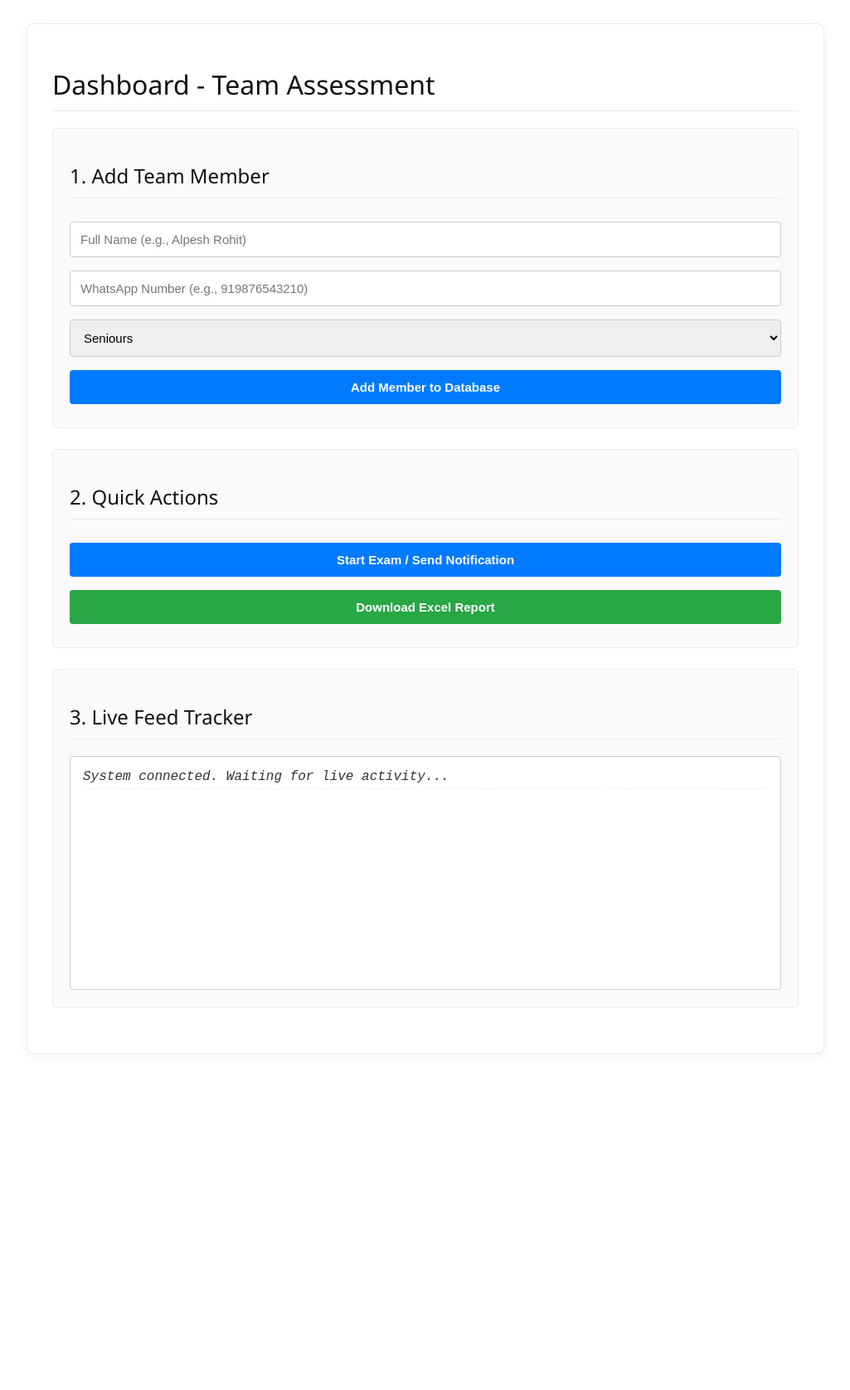
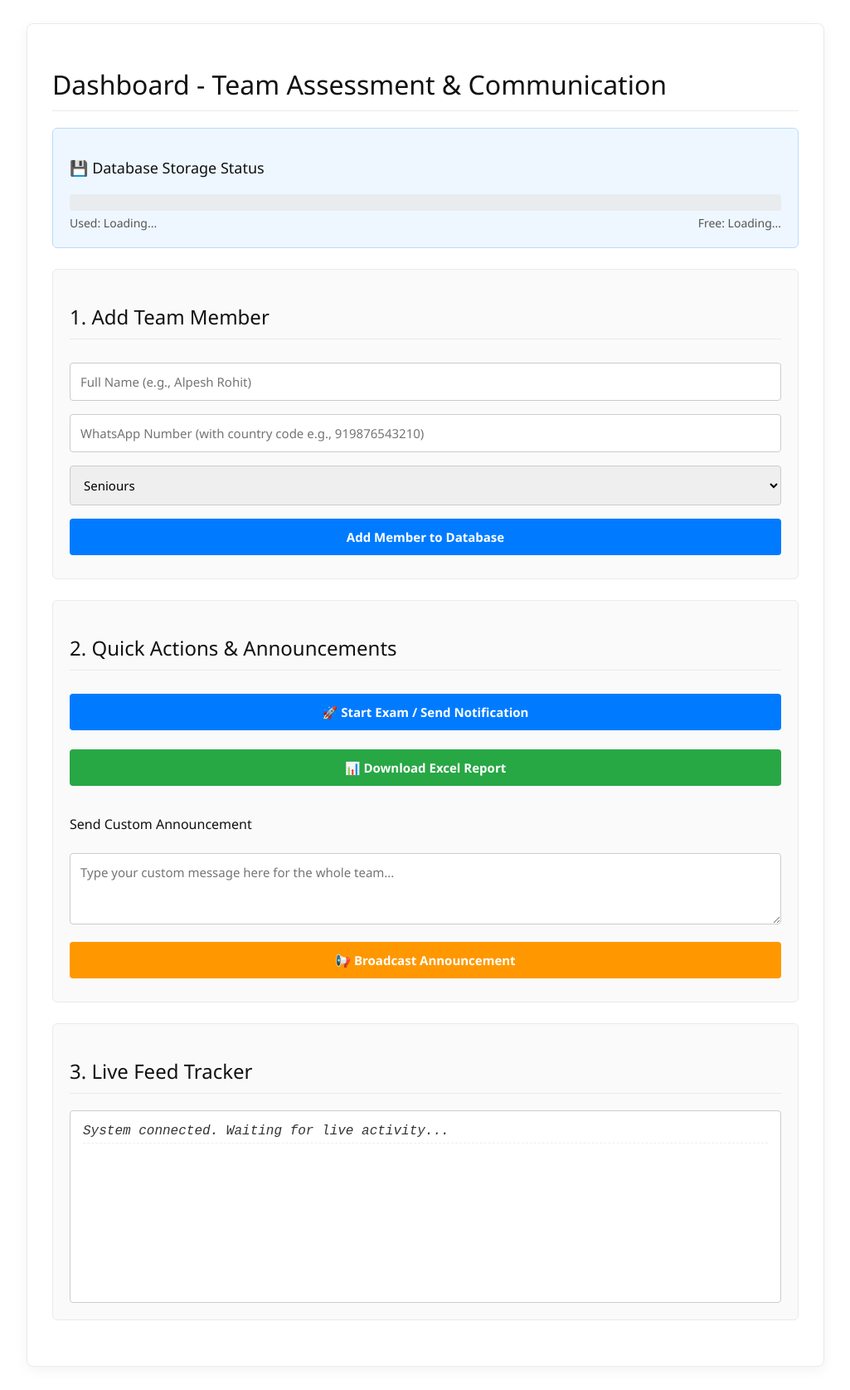
Before and after one commit to vijayved690-ux/sales-uic-quiz, a Flask app: page / in a window 1280 px wide. Shown: the whole page at 83% size, without its empty margins (127-1152 px from the left). Before the commit the page ends 1270 px from the top, so only its background shows below. Run offline with Flask 3, Linux system fonts and the light colour scheme; some libraries are stand-ins or nearby versions.

Commit message:
Update index.html

```diff
--- a/templates/index.html
+++ b/templates/index.html
@@ -20,12 +20,14 @@
             box-shadow: 0 4px 15px rgba(0,0,0,0.05);
             border: 1px solid #eaeaea;
         }
+        h1, h2, h3 {
+            color: #111111;
+            font-weight: 500;
+        }
         h1, h2 {
-            color: #111111;
             border-bottom: 1px solid #eaeaea;
             padding-bottom: 10px;
             margin-bottom: 20px;
-            font-weight: 500;
         }
         .box {
             border: 1px solid #eaeaea;
@@ -34,7 +36,7 @@
             border-radius: 6px;
             background-color: #fafafa;
         }
-        input, select, button {
+        input, select, button, textarea {
             padding: 12px;
             margin: 8px 0;
             width: 100%;
@@ -42,8 +44,9 @@
             border: 1px solid #cccccc;
             border-radius: 4px;
             font-size: 15px;
+            font-family: inherit;
         }
-        input:focus, select:focus {
+        input:focus, select:focus, textarea:focus {
             outline: none;
             border-color: #007bff;
             box-shadow: 0 0 5px rgba(0,123,255,0.2);
@@ -56,41 +59,70 @@
             font-weight: 600;
             transition: background-color 0.3s ease;
         }
-        button:hover {
-            background-color: #0056b3;
-        }
-        .btn-success {
-            background-color: #28a745;
-        }
-        .btn-success:hover {
-            background-color: #218838;
-        }
+        button:hover { background-color: #0056b3; }
+        .btn-success { background-color: #28a745; }
+        .btn-success:hover { background-color: #218838; }
+        .btn-warning { background-color: #ff9800; }
+        .btn-warning:hover { background-color: #e68a00; }
+
         #live-feed {
             background: #ffffff;
             color: #333333;
             padding: 15px;
-            height: 250px;
+            height: 200px;
             overflow-y: auto;
             font-family: 'Courier New', Courier, monospace;
             border: 1px solid #cccccc;
             border-radius: 4px;
         }
-        .feed-item {
-            margin-bottom: 8px;
-            border-bottom: 1px dashed #eee;
-            padding-bottom: 5px;
+        .feed-item { margin-bottom: 8px; border-bottom: 1px dashed #eee; padding-bottom: 5px; }
+
+        /* Storage Progress Bar Styles */
+        .storage-bar-bg {
+            background-color: #e9ecef;
+            border-radius: 4px;
+            height: 20px;
+            width: 100%;
+            overflow: hidden;
+            margin-top: 10px;
+        }
+        .storage-bar-fill {
+            background-color: #28a745;
+            height: 100%;
+            width: 0%;
+            transition: width 0.5s ease-in-out;
+        }
+        .storage-text {
+            font-size: 14px;
+            color: #555;
+            margin-top: 5px;
+            display: flex;
+            justify-content: space-between;
         }
     </style>
     <script src="https://cdnjs.cloudflare.com/ajax/libs/socket.io/4.0.1/socket.io.js"></script>
 </head>
 <body>
     <div class="container">
-        <h1>Dashboard - Team Assessment</h1>
+
+        <h1>Dashboard - Team Assessment & Communication</h1>
+
+        <!-- Storage Status Box -->
+        <div class="box" style="background-color: #eef7ff; border-color: #b8daff;">
+            <h2 style="border-bottom: none; margin-bottom: 0px; font-size: 18px;">💾 Database Storage Status</h2>
+            <div class="storage-bar-bg">
+                <div id="storage-fill" class="storage-bar-fill"></div>
+            </div>
+            <div class="storage-text">
+                <span id="storage-used">Used: Loading...</span>
+                <span id="storage-free">Free: Loading...</span>
+            </div>
+        </div>
 
         <div class="box">
             <h2>1. Add Team Member</h2>
             <input type="text" id="name" placeholder="Full Name (e.g., Alpesh Rohit)">
-            <input type="text" id="phone" placeholder="WhatsApp Number (e.g., 919876543210)">
+            <input type="text" id="phone" placeholder="WhatsApp Number (with country code e.g., 919876543210)">
             <select id="role">
                 <option value="Seniours">Seniours</option>
                 <option value="Buddies">Buddies</option>
@@ -99,9 +131,13 @@
         </div>
 
         <div class="box">
-            <h2>2. Quick Actions</h2>
-            <button onclick="triggerExam()">Start Exam / Send Notification</button>
-            <button class="btn-success" onclick="window.location.href='/export_excel'">Download Excel Report</button>
+            <h2>2. Quick Actions & Announcements</h2>
+            <button onclick="triggerExam()" style="margin-bottom: 15px;">🚀 Start Exam / Send Notification</button>
+            <button class="btn-success" onclick="window.location.href='/export_excel'" style="margin-bottom: 25px;">📊 Download Excel Report</button>
+
+            <h3 style="margin-top: 10px; font-size: 16px; border-bottom: none;">Send Custom Announcement</h3>
+            <textarea id="announcement_msg" rows="3" placeholder="Type your custom message here for the whole team..."></textarea>
+            <button class="btn-warning" onclick="sendAnnouncement()">📢 Broadcast Announcement</button>
         </div>
 
         <div class="box">
@@ -113,11 +149,40 @@
     </div>
 
     <script>
+        // Load Storage Stats
+        function loadStorageStats() {
+            fetch('/storage_stats')
+                .then(response => response.json())
+                .then(data => {
+                    if(data.status === "success") {
+                        document.getElementById('storage-used').innerText = `Used: ${data.used_mb} MB`;
+                        document.getElementById('storage-free').innerText = `Free: ${data.free_mb} MB / Total: ${data.total_mb} MB`;
+
+                        let fillBar = document.getElementById('storage-fill');
+                        fillBar.style.width = `${data.percent_used}%`;
+
+                        // Change color to red if storage is over 90%
+                        if(data.percent_used > 90) {
+                            fillBar.style.backgroundColor = '#dc3545';
+                        }
+                    }
+                })
+                .catch(err => console.error("Error loading storage stats: ", err));
+        }
+
+        // Run when page loads
+        window.onload = function() {
+            loadStorageStats();
+        };
+
         var socket = io();
         socket.on('live_update', function(data) {
             var feed = document.getElementById('live-feed');
             feed.innerHTML += "<div class='feed-item'>" + data.msg + "</div>";
             feed.scrollTop = feed.scrollHeight;
+
+            // Update storage stats slightly after every new message
+            setTimeout(loadStorageStats, 2000);
         });
 
         function addUser() {
@@ -148,6 +213,27 @@
                 .then(data => alert(data.message));
             }
         }
+
+        function sendAnnouncement() {
+            let msg = document.getElementById('announcement_msg').value;
+            if(!msg) {
+                alert("Please type a message first!");
+                return;
+            }
+
+            if(confirm("Are you sure you want to broadcast this message to everyone?")) {
+                fetch('/send_announcement', {
+                    method: 'POST',
+                    headers: {'Content-Type': 'application/json'},
+                    body: JSON.stringify({message: msg})
+                })
+                .then(res => res.json())
+                .then(data => {
+                    alert(data.message);
+                    document.getElementById('announcement_msg').value = '';
+                });
+            }
+        }
     </script>
 </body>
 </html>
```
